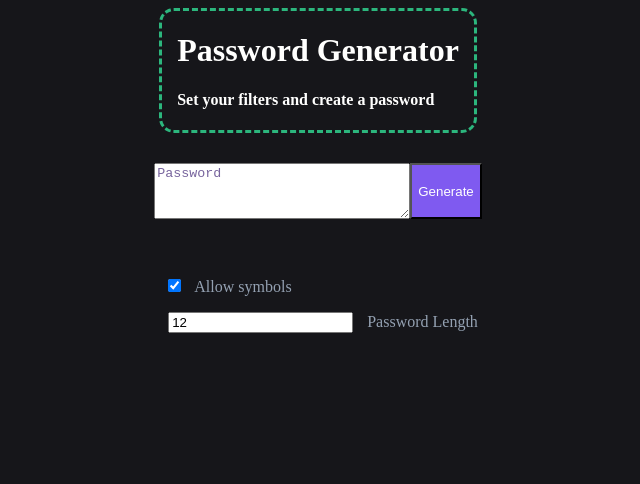
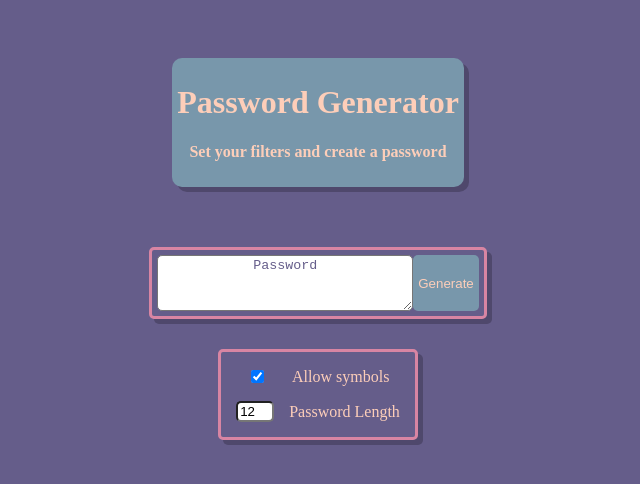
Before and after one commit to HeartSleeves/Lovegood-Password-Gen, a plain HTML site: page index.html in a window 1280 px wide. Shown: the whole page, without its empty margins (322-962 px from the left). Drawn offline with Linux system fonts and the light colour scheme.

Commit message:
changed aesthetics

```diff
--- a/assets/css/style.css
+++ b/assets/css/style.css
@@ -1,6 +1,6 @@
 body {
-  background-color: #16161a;
-  color: #94a1b2;
+  background-color: #655d8a;
+  color: #fdceb9;
   display: flex;
   flex-direction: column;
   flex-wrap: wrap;
@@ -10,11 +10,12 @@ body {
 }
 
 header {
-  border: dashed;
-  border-radius: 15px;
-  border-color: #2cb67d;
-  padding: 0 15px;
-  color: #fffffe;
+  margin: 50px;
+  text-align: center;
+  background-color: #7897ab;
+  border-radius: 10px;
+  padding: 5px;
+  box-shadow: 5px 5px #4f486c;
 }
 
 #password {
@@ -22,35 +23,54 @@ header {
   flex-flow: row wrap;
   justify-content: stretch;
   align-content: stretch;
-  margin: 20px;
+  padding: 5px;
+  border: 3px solid #d885a3;
+  border-radius: 5px;
+  box-shadow: 5px 5px #4f486c;
 }
 
 #passwordfield {
   margin: 20 5 20 0;
   height: 50px;
   width: 250px;
+  text-align: center;
+  color: #655d8a;
+  border-radius: 5px;
 }
 
 ::placeholder {
-  color: #21005e9c;
+  color: #655d8a;
+  text-align: center;
 }
 
 #generatebutton {
-  background-color: #7f5af0;
-  color: #fffffe;
+  text-align: center;
+  color: #fdceb9;
+  background-color: #7897ab;
+  border: 0;
+  border-radius: 5px;
+  padding: 5px;
 }
 
 #options {
   display: flex;
   flex-flow: column nowrap;
-  justify-content: space-evenly;
+  gap: 15px;
   margin: 20px;
+  border: 3px solid #d885a3;
+  border-radius: 5px;
+  padding: 15px;
+  box-shadow: 5px 5px #4f486c;
 }
 
-#symboltoggle {
-  margin: 10px;
+#options div {
+  display: flex;
+  justify-content: space-evenly;
+  align-items: center;
+  gap: 15px;
 }
 
 #passwordlength {
-  margin: 10px;
+  border-radius: 5px;
+  width: 30px;
 }
```
